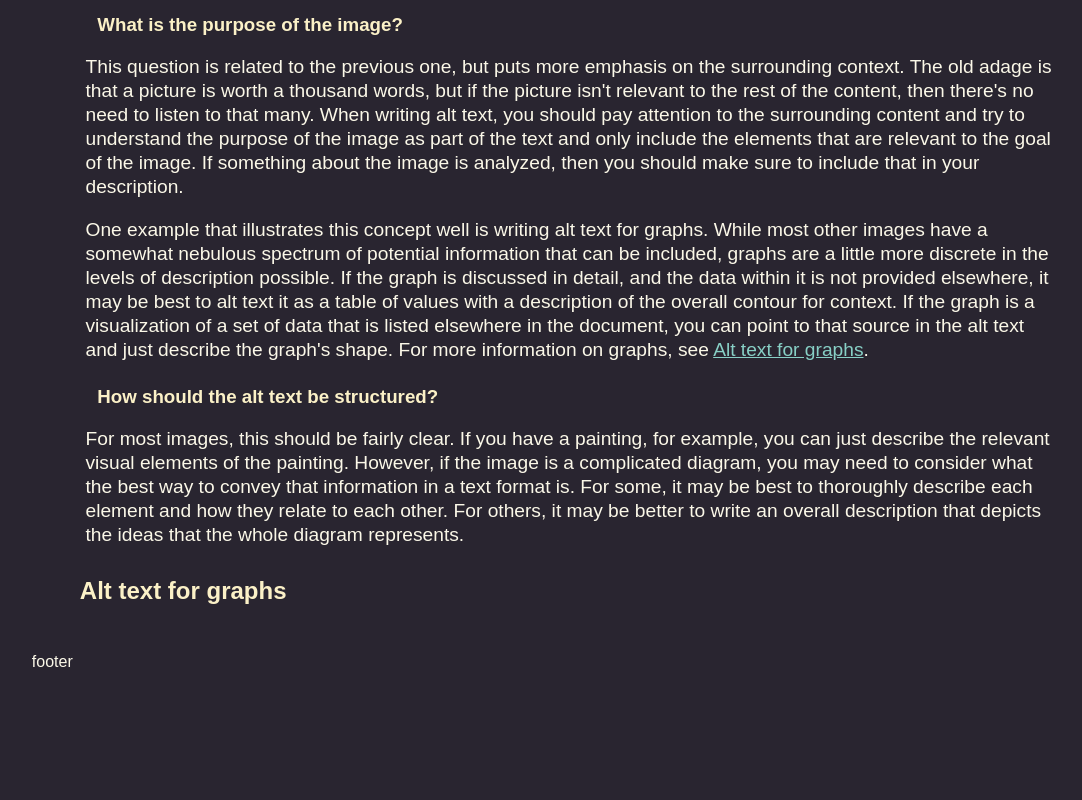
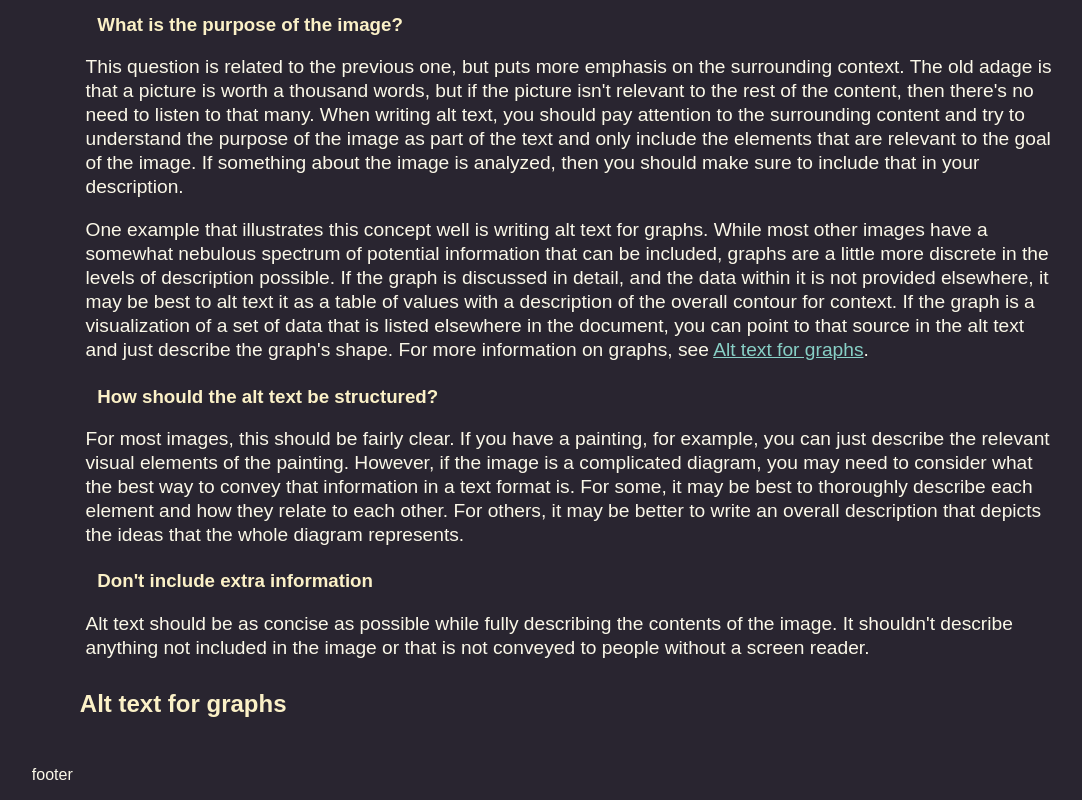
Before and after one commit to PrimsAlg/a11y-ref, a plain HTML site: page other/alt-text.html in a window 1280 px wide. Shown: the part 511-1311 px from the top of the page, without its empty margins (71-1153 px from the left). Before the commit the page ends 1198 px from the top, so only its background shows below. Drawn offline with nearby package versions, Linux system fonts and the light colour scheme.

Commit message:
add content and spacing

```diff
--- a/other/alt-text.html
+++ b/other/alt-text.html
@@ -84,14 +84,22 @@
     <main>
       <h2>Why alt text?</h2>
       <p>Alternate text provides a description of an image or other visual element to people who use a screen reader. It serves as a medium through which to convey visual information in a textual format, thus allowing visually impaired people to still benefit from the information that images convey.</p>
+
       <h2>Considerations for good alt text</h2>
+
       <h3>How much information does the image convey?</h3>
       <p>Images that convey more relevant information require more thorough alt text. For example, if the image is just a picture of a person who is referenced in the text, the alt text can simply say something like "a portrait photo of Jade Exampleperson". If, instead, the image is a diagram, or is being analyzed by the text, then the relevant information about the image should be included in the alt text. This may be something like describing the contour of a graph or certain artistic elements of a painting.</p>
+
       <h3>What is the purpose of the image?</h3>
       <p>This question is related to the previous one, but puts more emphasis on the surrounding context. The old adage is that a picture is worth a thousand words, but if the picture isn't relevant to the rest of the content, then there's no need to listen to that many. When writing alt text, you should pay attention to the surrounding content and try to understand the purpose of the image as part of the text and only include the elements that are relevant to the goal of the image. If something about the image is analyzed, then you should make sure to include that in your description.</p>
       <p>One example that illustrates this concept well is writing alt text for graphs. While most other images have a somewhat nebulous spectrum of potential information that can be included, graphs are a little more discrete in the levels of description possible. If the graph is discussed in detail, and the data within it is not provided elsewhere, it may be best to alt text it as a table of values with a description of the overall contour for context. If the graph is a visualization of a set of data that is listed elsewhere in the document, you can point to that source in the alt text and just describe the graph's shape. For more information on graphs, see <a href="#graphs">Alt text for graphs</a>.</p>
+
       <h3>How should the alt text be structured?</h3>
       <p>For most images, this should be fairly clear. If you have a painting, for example, you can just describe the relevant visual elements of the painting. However, if the image is a complicated diagram, you may need to consider what the best way to convey that information in a text format is. For some, it may be best to thoroughly describe each element and how they relate to each other. For others, it may be better to write an overall description that depicts the ideas that the whole diagram represents.</p>
+
+      <h3>Don't include extra information</h3>
+      <p>Alt text should be as concise as possible while fully describing the contents of the image. It shouldn't describe anything not included in the image or that is not conveyed to people without a screen reader.</p>
+
       <h2 id="graphs">Alt text for graphs</h2>
     </main>
   </body>
```
